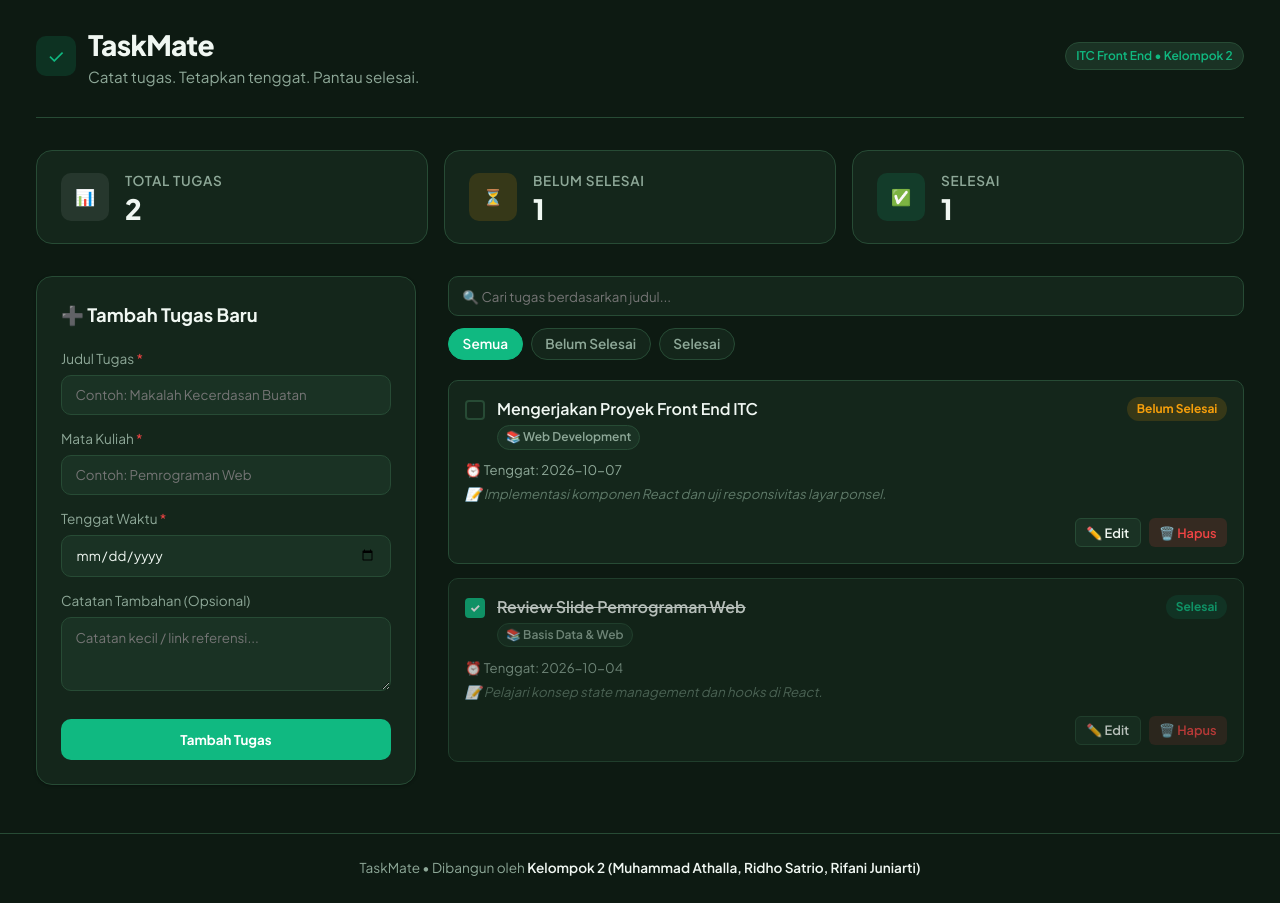
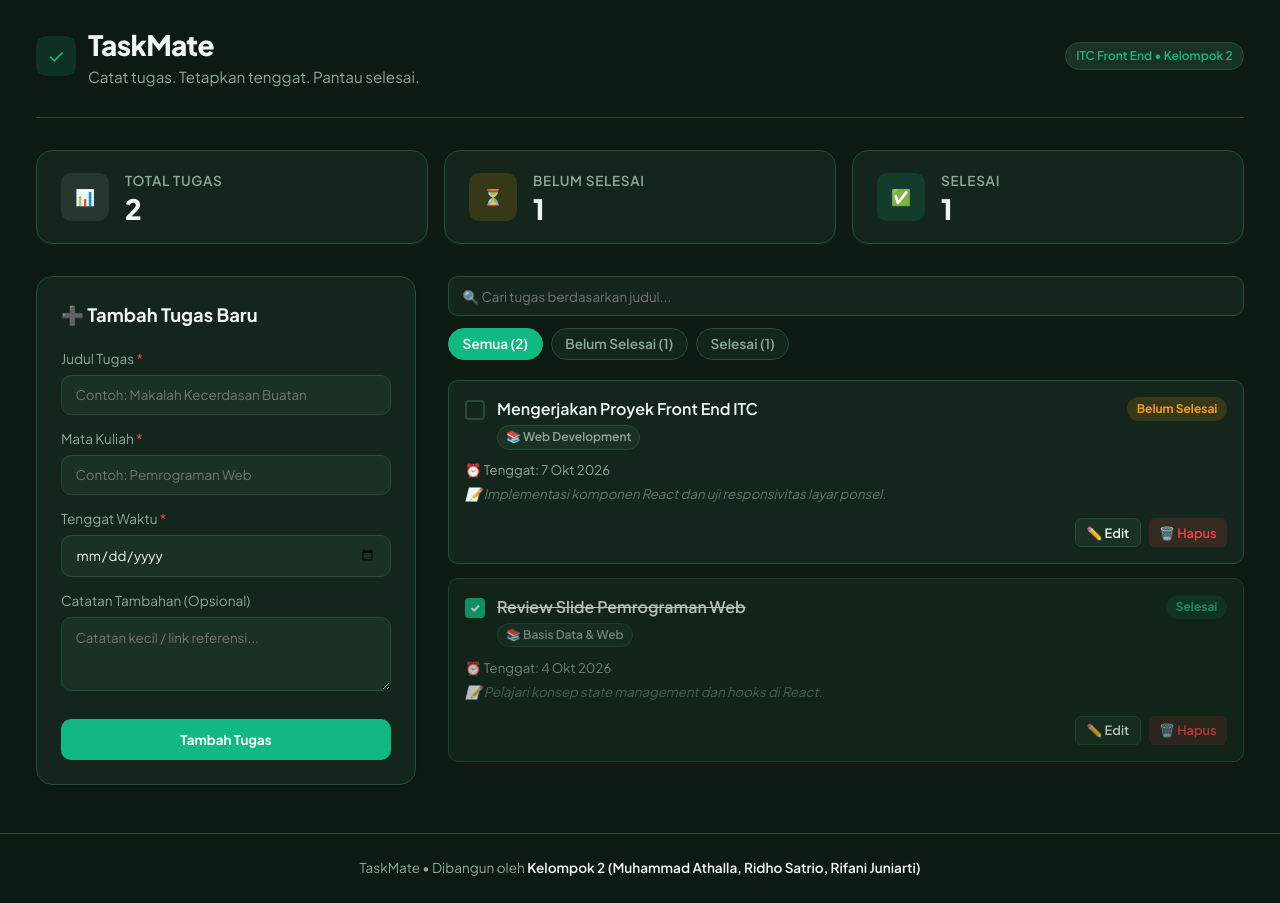
Before and after one commit to muhmdathalla/taskmate-group-2, a React (Vite) app: page / in a window 1280 px wide. Built offline with nearby package versions, Linux system fonts and the light colour scheme.

Commit message:
feat: meningkatkan interaksi filter, pencarian, modal, dan indikator tugas

```diff
--- a/src/App.css
+++ b/src/App.css
@@ -138,9 +138,25 @@
   align-items: start;
 }
 
+.mobile-text {
+  display: none;
+}
+
+.desktop-text {
+  display: inline;
+}
+
 @media (max-width: 900px) {
   .main-content-layout {
     grid-template-columns: 1fr;
+  }
+
+  .desktop-text {
+    display: none;
+  }
+
+  .mobile-text {
+    display: inline;
   }
 }
 
--- a/src/App.jsx
+++ b/src/App.jsx
@@ -81,6 +81,18 @@ export default function App() {
     setTaskToDelete(null)
   }
 
+  // Reset pencarian dan filter
+  const handleResetFilters = () => {
+    setSearchQuery('')
+    setStatusFilter('all')
+  }
+
+  const taskCounts = {
+    all: tasks.length,
+    pending: tasks.filter((task) => !task.completed).length,
+    completed: tasks.filter((task) => task.completed).length,
+  }
+
   const filteredTasks = useMemo(() => {
     return tasks.filter((task) => {
       const matchQuery = task.title
@@ -118,6 +130,7 @@ export default function App() {
               onSearchChange={setSearchQuery}
               statusFilter={statusFilter}
               onStatusFilterChange={setStatusFilter}
+              taskCounts={taskCounts}
             />
 
             <TaskList
@@ -126,6 +139,9 @@ export default function App() {
               onToggleStatus={handleToggleStatus}
               onEdit={setEditingTask}
               onRequestDelete={setTaskToDelete}
+              searchQuery={searchQuery}
+              onResetFilters={handleResetFilters}
+              editingTask={editingTask}
             />
           </section>
         </div>
--- a/src/components/ConfirmModal.jsx
+++ b/src/components/ConfirmModal.jsx
@@ -1,4 +1,4 @@
-import React from 'react'
+import React, { useEffect } from 'react'
 
 // Halo Fani! Ini popup modal konfirmasi sebelum hapus tugas yaa.
 // Biar user ga sengaja kepencet tombol hapus terus datanya langsung ilang.
@@ -15,6 +15,21 @@ export default function ConfirmModal({
   onConfirm,
   onCancel,
 }) {
+  useEffect(() => {
+    if (!isOpen) return
+
+    const handleKeyDown = (e) => {
+      if (e.key === 'Escape') {
+        onCancel()
+      }
+    }
+
+    window.addEventListener('keydown', handleKeyDown)
+    return () => {
+      window.removeEventListener('keydown', handleKeyDown)
+    }
+  }, [isOpen, onCancel])
+
   if (!isOpen || !task) return null
 
   return (
--- a/src/components/FilterBar.jsx
+++ b/src/components/FilterBar.jsx
@@ -16,11 +16,12 @@ export default function FilterBar({
   onSearchChange,
   statusFilter = 'all',
   onStatusFilterChange,
+  taskCounts = { all: 0, pending: 0, completed: 0 }
 }) {
   return (
     <div style={{ display: 'flex', flexDirection: 'column', gap: '0.75rem', marginBottom: '1.25rem' }}>
       {/* Kolom Pencarian */}
-      <div>
+      <div style={{ position: 'relative' }}>
         <input
           type="text"
           placeholder="🔍 Cari tugas berdasarkan judul..."
@@ -35,20 +36,44 @@ export default function FilterBar({
             color: 'var(--text-main)',
           }}
         />
+
+        {searchQuery && (
+          <button
+            type="button"
+            aria-label="Hapus kata kunci pencarian"
+            onClick={() => onSearchChange && onSearchChange('')}
+            style={{
+              position: 'absolute',
+              right: '0.4rem',
+              top: '50%',
+              transform: 'translateY(-50%)',
+              width: '1.8rem',
+              height: '1.8rem',
+              borderRadius: 'var(--radius-full)',
+              background: 'var(--bg-surface-soft)',
+              color: 'var(--text-muted)',
+              fontSize: '0.8rem',
+              lineHeight: 1,
+            }}
+          >
+            ✕
+          </button>
+        )}
       </div>
 
       {/* Pilihan Filter Status */}
       <div style={{ display: 'flex', gap: '0.5rem', flexWrap: 'wrap' }}>
         {[
-          { key: 'all', label: 'Semua' },
-          { key: 'pending', label: 'Belum Selesai' },
-          { key: 'completed', label: 'Selesai' },
+          { key: 'all', label: `Semua (${taskCounts.all})` },
+          { key: 'pending', label: `Belum Selesai (${taskCounts.pending})` },
+          { key: 'completed', label: `Selesai (${taskCounts.completed})` },
         ].map((tab) => {
           const isActive = statusFilter === tab.key
           return (
             <button
               key={tab.key}
               type="button"
+              aria-pressed={isActive}
               onClick={() => onStatusFilterChange && onStatusFilterChange(tab.key)}
               style={{
                 padding: '0.4rem 0.85rem',
--- a/src/components/TaskItem.jsx
+++ b/src/components/TaskItem.jsx
@@ -10,21 +10,45 @@ import React from 'react'
 //
 // Style-nya udah gw bikin rapi, tapi kalau lu mau adjust card-nya silakan bangett yaa!
 
+
+function formatDeadline(deadline) {
+  if (!deadline) return '-'
+  const date = new Date(deadline)
+  if (Number.isNaN(date.getTime())) return deadline
+  return new Intl.DateTimeFormat('id-ID', {
+    day: 'numeric',
+    month: 'short',
+    year: 'numeric'
+  }).format(date)
+}
+
+function isOverdue(task) {
+  if (task.completed || !task.deadline) return false
+  const date = new Date(task.deadline)
+  if (Number.isNaN(date.getTime())) return false
+  if (!String(task.deadline).includes('T')) date.setHours(23, 59, 59, 999)
+  return date.getTime() < Date.now()
+}
+
+
 export default function TaskItem({
   task,
   onToggleStatus,
   onEdit,
   onRequestDelete,
+  editingTask,
 }) {
   if (!task) return null
 
   const isCompleted = Boolean(task.completed)
+  const overdue = isOverdue(task)
+  const isEditing = editingTask && editingTask.id === task.id
 
   return (
     <div
       style={{
         backgroundColor: 'var(--bg-surface)',
-        border: '1px solid var(--border-color)',
+        border: `1px solid ${isEditing ? 'var(--color-primary)' : overdue ? 'var(--color-danger)' : 'var(--border-color)'}`,
         borderRadius: 'var(--radius-md)',
         padding: '1rem',
         display: 'flex',
@@ -107,7 +131,9 @@ export default function TaskItem({
 
       {/* Info deadline & catatan */}
       <div style={{ fontSize: '0.825rem', color: 'var(--text-muted)' }}>
-        <p>⏰ Tenggat: {task.deadline || '-'}</p>
+        <p style={overdue ? { color: 'var(--color-danger)'} : undefined}>
+          ⏰ Tenggat: {formatDeadline(task.deadline)}
+        </p>
         {task.notes && (
           <p style={{ marginTop: '0.25rem', color: 'var(--text-subtle)', fontStyle: 'italic' }}>
             📝 {task.notes}
@@ -130,7 +156,7 @@ export default function TaskItem({
             border: '1px solid var(--border-color)',
           }}
         >
-          ✏️ Edit
+          {isEditing ? '✏️ Sedang Diedit' : '✏️ Edit'}
         </button>
 
         <button
--- a/src/components/TaskList.jsx
+++ b/src/components/TaskList.jsx
@@ -15,17 +15,25 @@ export default function TaskList({
   onToggleStatus,
   onEdit,
   onRequestDelete,
+  searchQuery = '',
+  onResetFilters,
+  editingTask,
 }) {
   // Empty state 1: Kalau user emang belum pernah nambah tugas sama sekali
   if (totalTasksCount === 0) {
     return (
-      <div className="surface-card" style={{ textAlign: 'center', padding: '3rem 1.5rem' }}>
+      <div className="surface-card" role="status" style={{ textAlign: 'center', padding: '3rem 1.5rem' }}>
         <div style={{ fontSize: '3rem', marginBottom: '0.75rem' }}>📋</div>
         <h3 style={{ fontSize: '1.1rem', fontWeight: 700, marginBottom: '0.35rem', color: 'var(--text-main)' }}>
           Belum Ada Tugas Kuliah
         </h3>
         <p style={{ color: 'var(--text-muted)', fontSize: '0.9rem' }}>
-          Yuk catat tugas kuliah pertamamu lewat form di samping!
+          <span className="desktop-text">
+            Yuk catat tugas kuliah pertamamu lewat form di samping!
+          </span>
+          <span className="mobile-text">
+            Yuk catat tugas kuliah pertamamu lewat form di atas!
+          </span>
         </p>
       </div>
     )
@@ -33,15 +41,38 @@ export default function TaskList({
 
   // Empty state 2: Pas user ngetik pencarian atau filter status tapi ga ada yang cocok
   if (tasks.length === 0) {
+    const keyword = searchQuery.trim()
     return (
       <div className="surface-card" style={{ textAlign: 'center', padding: '3rem 1.5rem' }}>
-        <div style={{ fontSize: '3rem', marginBottom: '0.75rem' }}>🔍</div>
+        <div style={{ fontSize: '3rem', marginBottom: '0.75rem' }} aria-hidden="true">🔍</div>
         <h3 style={{ fontSize: '1.1rem', fontWeight: 700, marginBottom: '0.35rem', color: 'var(--text-main)' }}>
           Tugas Tidak Ditemukan
         </h3>
         <p style={{ color: 'var(--text-muted)', fontSize: '0.9rem' }}>
+          {keyword
+            ? `Tidak ada tugas dengan judul "${keyword}" pada filter ini.`
+            : 'Tidak ada tugas dengan status ini.'}
+            {' '}
           Coba cek kata kunci pencarian atau ubah filter statusnya ya.
         </p>
+
+        {onResetFilters && (
+          <button
+            type="button"
+            onClick={onResetFilters}
+            style={{
+              padding: '0.5rem 1rem',
+              marginTop: '1rem',
+              borderRadius: 'var(--radius-md)',
+              background: 'var(--color-primary)',
+              color: '#ffffff',
+              fontWeight: 600,
+              fontSize: '0.85rem',
+            }}
+          >
+            Reset pencarian & filter
+          </button>
+        )}
       </div>
     )
   }
@@ -56,6 +87,7 @@ export default function TaskList({
           onToggleStatus={onToggleStatus}
           onEdit={onEdit}
           onRequestDelete={onRequestDelete}
+          editingTask={editingTask}
         />
       ))}
     </div>
```
